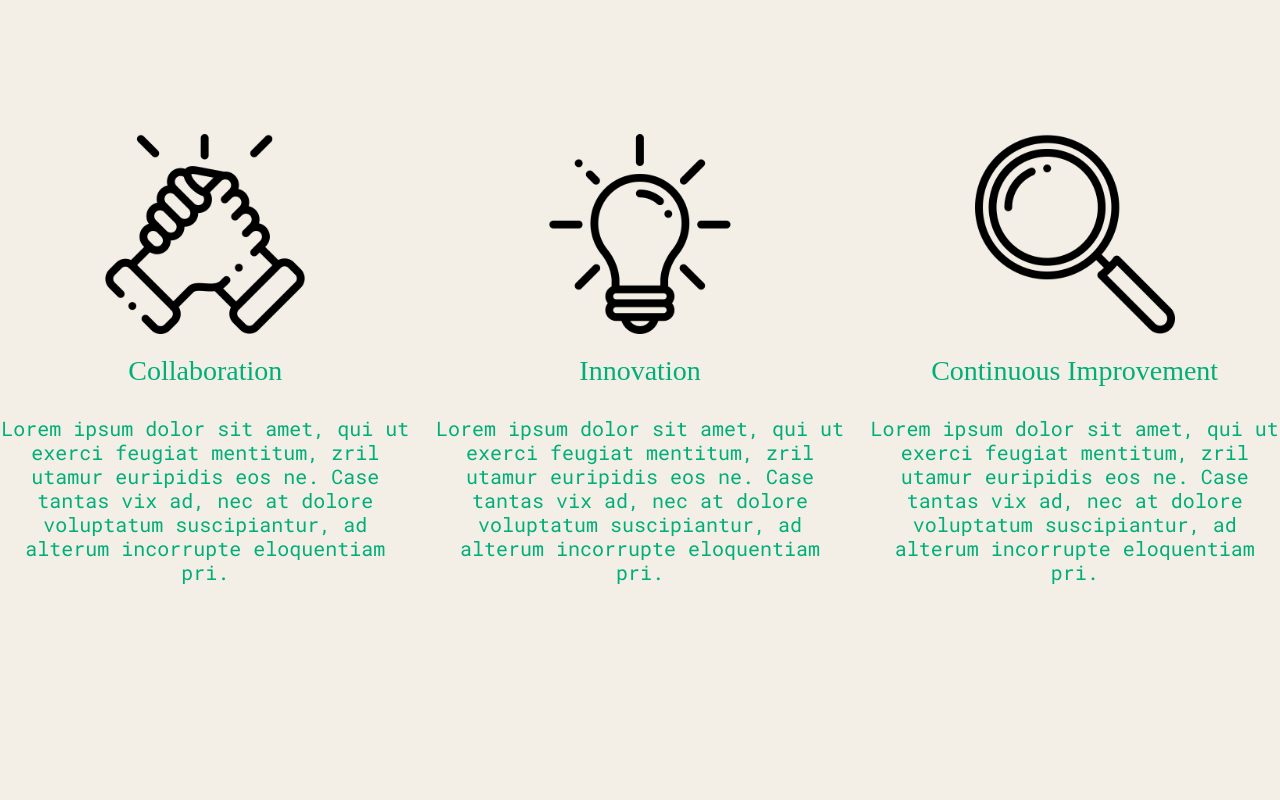
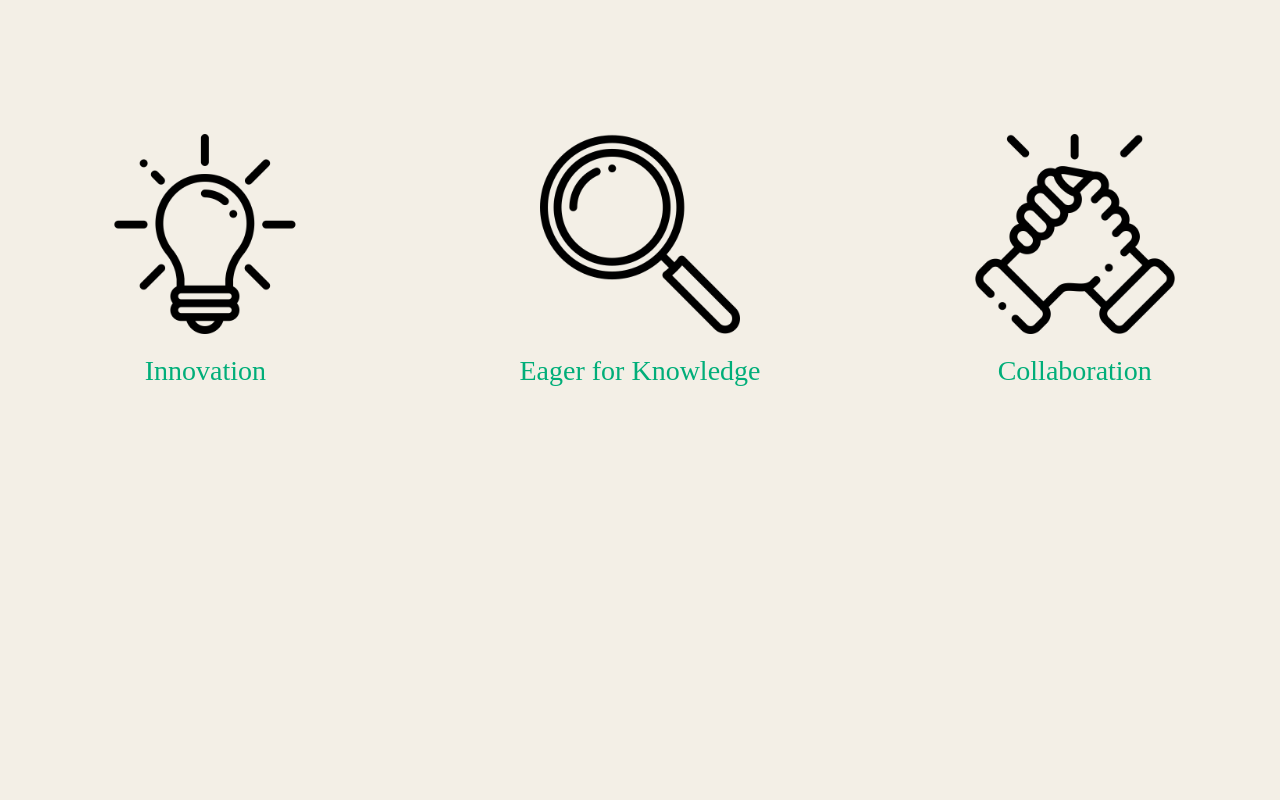
Before and after one commit to amiefoster/amie-foster-portfolio, a React (Create React App) app: page / in a window 1280 px wide. Shown: the part 4440-5240 px from the top of the page. Built offline with nearby package versions, Linux system fonts and the light colour scheme; a web font is replaced by a local one.

Commit message:
edited values page

```diff
--- a/src/App.css
+++ b/src/App.css
@@ -57,6 +57,7 @@ html {
     transform: translateX(25%);
   }
 } */
+
 #home {
   border-bottom: 3px black solid;
 }
--- a/src/components/Values.js
+++ b/src/components/Values.js
@@ -6,31 +6,33 @@ import support from "../images/support.png";
 function Values() {
   return (
     <div id="values" className=" row values-container">
+       <div className="col-md-4  background-none">
+        <img src={idea} className="values-image" />
+        <h3 className="background-none values-title">Innovation</h3>
+        <h5 className="background-none">
+          {/* Lorem ipsum dolor sit amet, qui ut exerci feugiat mentitum, zril
+          utamur euripidis eos ne. Case tantas vix ad, nec at dolore voluptatum
+          suscipiantur, ad alterum incorrupte eloquentiam pri.{" "} */}
+        </h5>
+      </div>
+
+      <div className="col-md-4 background-none">
+        <img src={magnifier} className="values-image" />
+        <h3 className="background-none values-title">Eager for Knowledge</h3>
+        <h5 className="background-none">
+          {/* Lorem ipsum dolor sit amet, qui ut exerci feugiat mentitum, zril
+          utamur euripidis eos ne. Case tantas vix ad, nec at dolore voluptatum
+          suscipiantur, ad alterum incorrupte eloquentiam pri.{" "} */}
+        </h5>
+      </div>
+
       <div className="col-md-4 background-none">
         <img src={support} className="values-image" />
         <h3 className="background-none values-title">Collaboration</h3>
         <h5 className="background-none">
-          Lorem ipsum dolor sit amet, qui ut exerci feugiat mentitum, zril
+          {/* Lorem ipsum dolor sit amet, qui ut exerci feugiat mentitum, zril
           utamur euripidis eos ne. Case tantas vix ad, nec at dolore voluptatum
-          suscipiantur, ad alterum incorrupte eloquentiam pri.{" "}
-        </h5>
-      </div>
-      <div className="col-md-4  background-none">
-        <img src={idea} className="values-image" />
-        <h3 className="background-none values-title">Innovation</h3>
-        <h5 className="background-none">
-          Lorem ipsum dolor sit amet, qui ut exerci feugiat mentitum, zril
-          utamur euripidis eos ne. Case tantas vix ad, nec at dolore voluptatum
-          suscipiantur, ad alterum incorrupte eloquentiam pri.{" "}
-        </h5>
-      </div>
-      <div className="col-md-4 background-none">
-        <img src={magnifier} className="values-image" />
-        <h3 className="background-none values-title">Continuous Improvement</h3>
-        <h5 className="background-none">
-          Lorem ipsum dolor sit amet, qui ut exerci feugiat mentitum, zril
-          utamur euripidis eos ne. Case tantas vix ad, nec at dolore voluptatum
-          suscipiantur, ad alterum incorrupte eloquentiam pri.{" "}
+          suscipiantur, ad alterum incorrupte eloquentiam pri.{" "} */}
         </h5>
       </div>
     </div>
```
